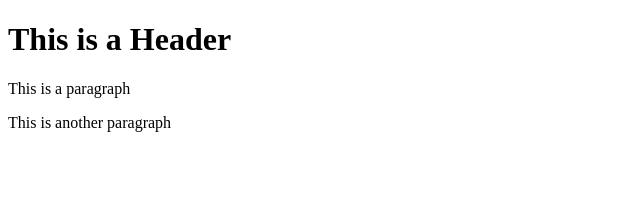
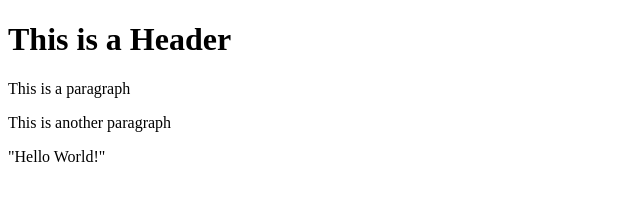
Before and after one commit to icecode777/git-test, a website: page index.html in a window 1280 px wide. Shown: the whole page, without its empty margins (0-640 px from the left). Drawn offline with Linux system fonts and the light colour scheme.

Commit message:
using NPM

```diff
--- a/index.html
+++ b/index.html
@@ -4,5 +4,6 @@
     <h1>This is a Header</h1>
     <p>This is a paragraph</p>
     <p>This is another paragraph</p>
+    <p>"Hello World!"</p>
   </body>
 </html>
```
Also changed, not shown: package.json (added, +24 -0 lines), 2 other files.
